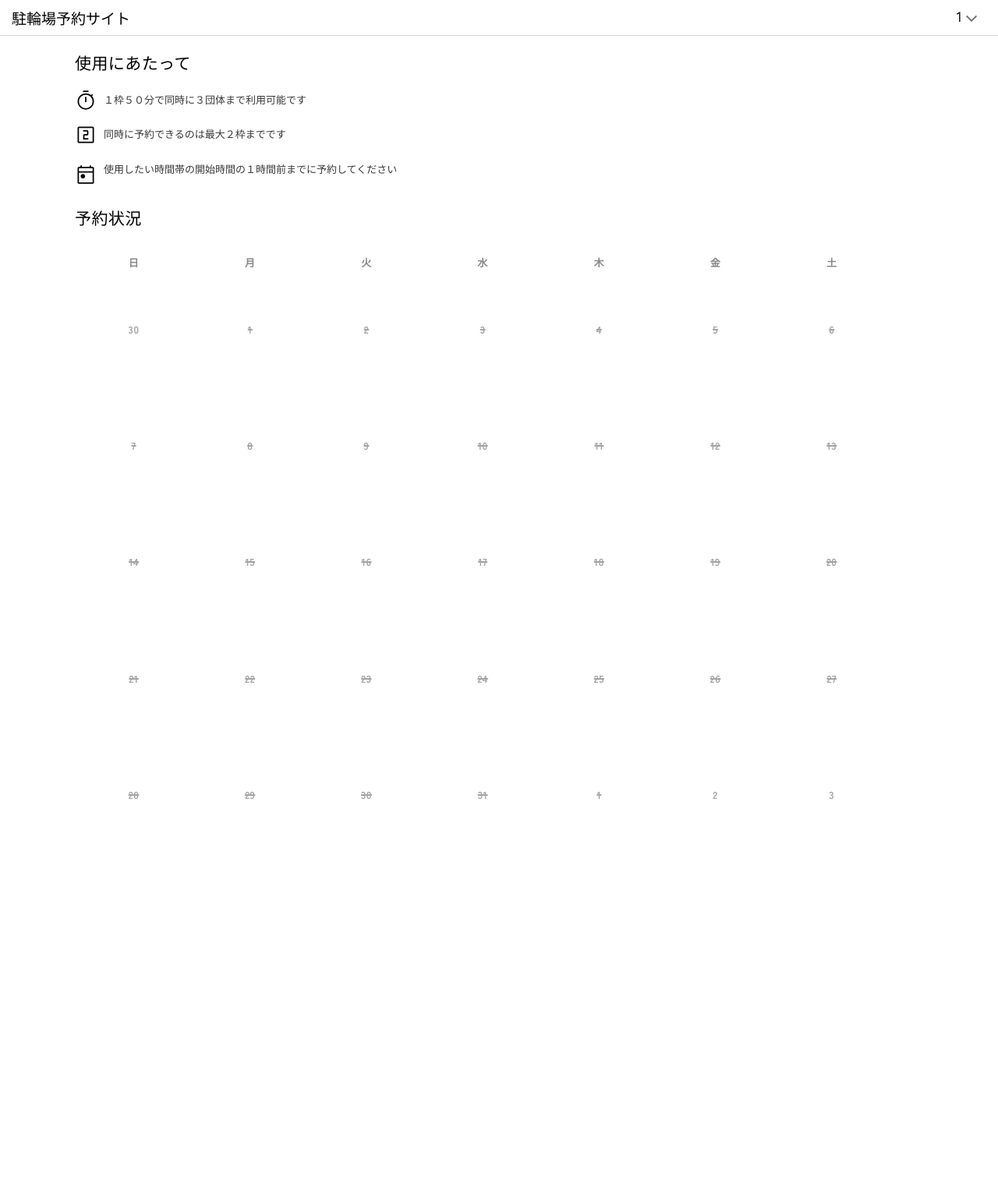
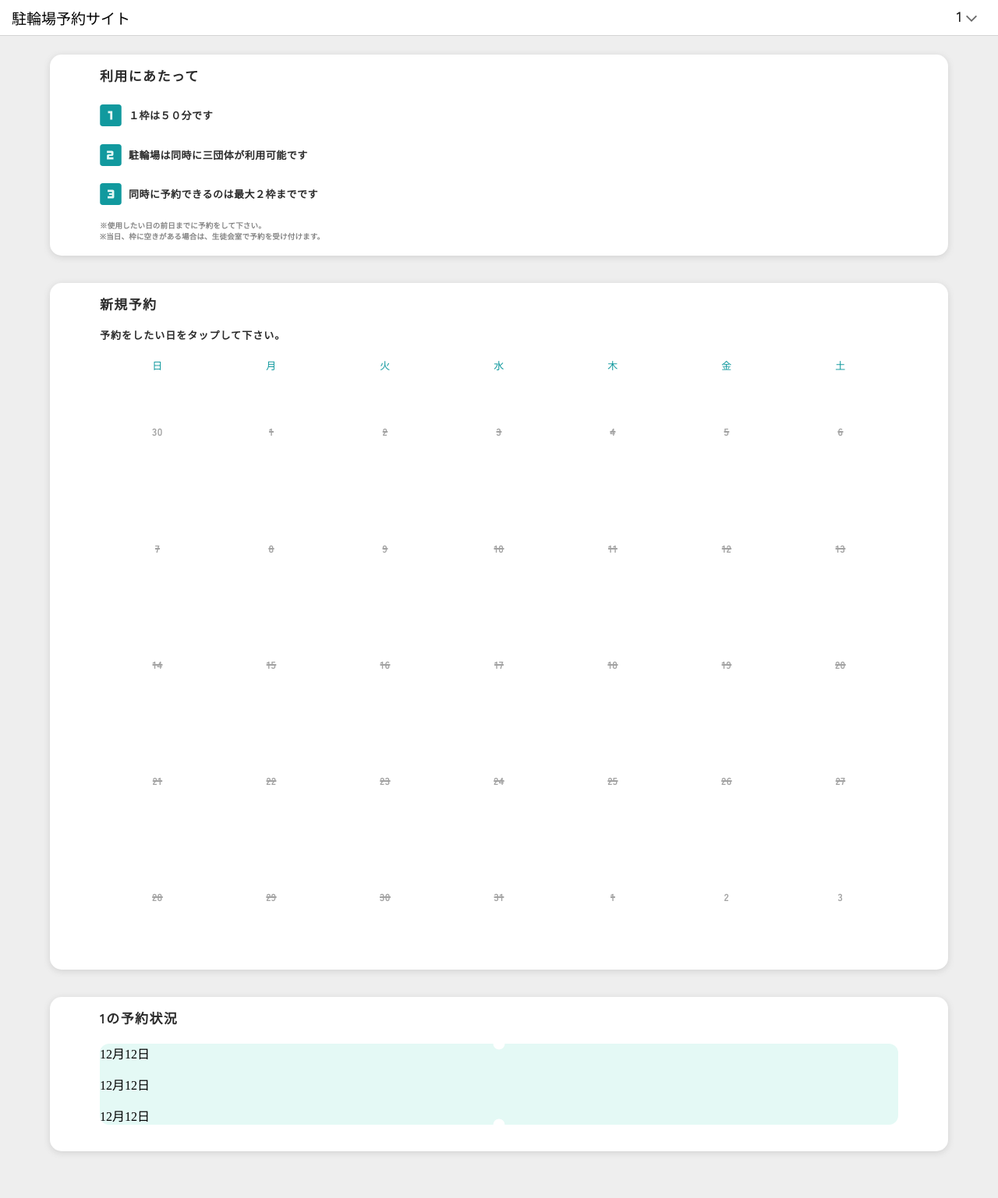
Before and after one commit to koppepan3/booking, a PHP site: page / in a window 1280 px wide. Shown: the whole page at 78% size. Before the commit the page ends 1025 px from the top, so only its background shows below. Run offline with PHP 8.4, Linux system fonts and the light colour scheme; the visitor is signed in with stand-in values (Sample User, id 1); data that the repository does not hold is empty.

Commit message:
[fix]デザイン変更

```diff
--- a/index.css
+++ b/index.css
@@ -1,31 +1,41 @@
-
-
-
 #contents{
-    width: 85vw;
-    margin: 70px 7.5vw 0;
+    width: 90vw;
+    margin: 45px 0 0;
+    background-color: #eeeeee;
+    padding: 25px 5vw;
 }
 
-#content_1 h1{
+.content{
+    border: 0px black solid;
+    border-radius: 15px;
+    background-color: white;
+    width: 80vw;
+    padding: 18px 5vw;
+    margin:0 0 35px;
+    box-shadow: rgba(99, 99, 99, 0.2) 0px 2px 8px 0px;
+}
+
+.content h1{
     font-family: 'Zen Kaku Gothic New';
     font-style: normal;
-    font-weight: 500;
-    font-size: 21px;
+    font-weight: bold;
+    font-size: 17px;
     line-height: 100%;
-    letter-spacing: 0.02em;
-    color: #000000;
-    margin-bottom: 30px;
+    letter-spacing: 0.08em;
+    color: #2b2b2b;
+    margin:0 0 25px;
 }
 
 .caution{
     font-family: 'Zen Kaku Gothic New';
     font-style: normal;
-    font-weight: 500;
+    font-weight: bold;
     font-size: 13px;
-    line-height: 110%;
-    color: #383838;
+    line-height: 120%;
+    letter-spacing: 0.04em;
+    color: #2a2a2a;
     position: relative;
-    margin:30px 0 30px 37px ;
+    margin:35px 0 0 37px ;
 }
 
 #caution_1::before{
@@ -36,7 +46,7 @@
     display: inline-block;
     width: 28px;
     height:28px;
-    background-image:url(img/timer_FILL.svg);
+    background-image:url(file/icon_1.svg);
     background-size: contain;
 	vertical-align: middle;
 }
@@ -49,25 +59,12 @@
     display: inline-block;
     width: 28px;
     height:28px;
-    background-image:url(img/looks_two.svg);
+    background-image:url(file/icon_2.svg);
     background-size: contain;
 	vertical-align: middle;
 }
 
 #caution_3::before{
-    position: absolute;
-    top: 0px;
-    left: -37px;
-    content:'';
-    display: inline-block;
-    width: 28px;
-    height:28px;
-    background-image:url(img/today_FILL.svg);
-    background-size: contain;
-	vertical-align: middle;
-}
-
-#caution_4::before{
     position: absolute;
     top: -6px;
     left: -37px;
@@ -75,20 +72,32 @@
     display: inline-block;
     width: 28px;
     height:28px;
-    background-image:url(img/event_FILL.svg);
+    background-image:url(file/icon_3.svg);
     background-size: contain;
 	vertical-align: middle;
 }
 
-#content_2 h1{
+#description{
     font-family: 'Zen Kaku Gothic New';
     font-style: normal;
-    font-weight: 500;
-    font-size: 21px;
+    font-weight: bold;
+    font-size: 9.5px;
+    line-height: 150%;
+    letter-spacing: 0.02em;
+    color: #838383;
+    position: relative;
+    margin:25px 0 0;
+}
+
+#content_2 h2{
+    font-family: 'Zen Kaku Gothic New';
+    font-style: normal;
+    font-weight: bold;
+    font-size: 13px;
     line-height: 100%;
-    letter-spacing: 0.02em;
-    color: #000000;
-    margin:45px 0 35px;
+    letter-spacing: 0.08em;
+    color: #2a2a2a;
+    margin:0 0 20px;
 }
 
 #content_2 table{
@@ -105,6 +114,11 @@
 #content_2 th,td{
     width: 11.5vw;
     padding: 0;
+}
+
+#week th{
+    font-weight: 500!important;
+    color: #11999E!important;
 }
 
 #content_2 th{
@@ -136,3 +150,36 @@
 #content_2 a{
     display: block;
 }
+
+.reserved_ticket{
+    background-color: #E4F9F5;
+    border: 0px black solid;
+    border-radius: 12px;
+    position: relative;
+}
+
+.reserved_ticket::before{
+    position: absolute;
+    content: '';
+    left: 50%;
+    z-index: 10;
+    width: 15px;
+    height: 15px;
+    border-radius: 50%;
+    background: white;
+    transform: translateX(-50%) translateY(-50%);
+    top: 0px;
+}
+
+.reserved_ticket::after{
+    position: absolute;
+    content: '';
+    left: 50%;
+    z-index: 10;
+    width: 15px;
+    height: 15px;
+    border-radius: 50%;
+    background: white;
+    transform: translateX(-50%) translateY(50%);
+    bottom: 0px;
+}
--- a/index.php
+++ b/index.php
@@ -36,16 +36,18 @@ if (isset($_SESSION['index'])) {//ログインしているとき
             </details>
         </header>
         <div id="contents">
-            <div id="content_1">
-                <h1>使用にあたって</h1>
-                <p id="caution_1" class="caution">１枠５０分で同時に３団体まで利用可能です</p>
-                <p id="caution_2" class="caution">同時に予約できるのは最大２枠までです</p>
-                <p id="caution_3" class="caution">使用したい時間帯の開始時間の１時間前までに予約してください</p>
+            <div id="content_1" class="content">
+                <h1>利用にあたって</h1>
+                <p id="caution_1" class="caution">１枠は５０分です</p>
+                <p id="caution_2" class="caution">駐輪場は同時に三団体が利用可能です</p>
+                <p id="caution_3" class="caution">同時に予約できるのは最大２枠までです</p>
+                <p id="description">※使用したい日の前日までに予約をして下さい。<br>※当日、枠に空きがある場合は、生徒会室で予約を受け付けます。</p>
             </div>
-            <div id="content_2">
-                <h1>予約状況</h1>
+            <div id="content_2" class="content" >
+                <h1>新規予約</h1>
+                <h2>予約をしたい日をタップして下さい。</h2>
                 <table>
-                    <tr>
+                    <tr id="week">
                         <th>日</th><th>月</th><th>火</th><th>水</th><th>木</th><th>金</th><th>土</th>
                     </tr>
                     <tr>
@@ -64,6 +66,15 @@ if (isset($_SESSION['index'])) {//ログインしているとき
                         <td class="calendar_unavailable" id="date28">28</td><td class="calendar_unavailable" id="date29">29</td><td class="calendar_unavailable" id="date30">30</td><td class="calendar_unavailable" id="date31">31</td><td class="calendar_unavailable" id="date32">1</td><td class="calendar_lastMonth">2</td><td class="calendar_lastMonth">3</td>
                     </tr>
                 </table>
+            </div>
+            <div id="content_3" class="content">
+                <h1><?php if (isset($username) ){echo $username;} ?>の予約状況</h1>
+                <div class="reserved_ticket">
+                    <p>12月12日</p>
+                    <p>12月12日</p>
+                    <p>12月12日</p>
+
+                </div>
             </div>
         </div>
 
```
Also changed, not shown: file/favicon.ico (renamed from file/favicon/favicon.ico), file/icon_1.svg (added), file/icon_2.svg (added), file/icon_3.svg (added).
